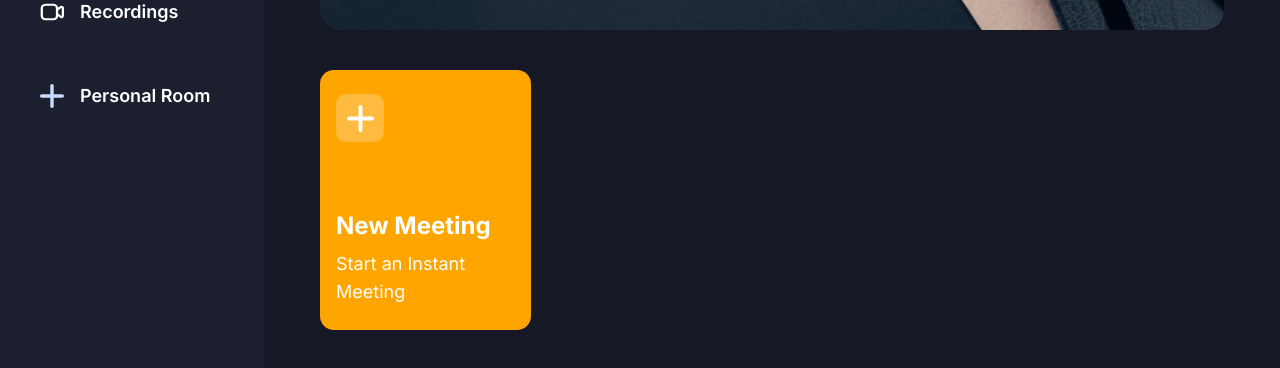
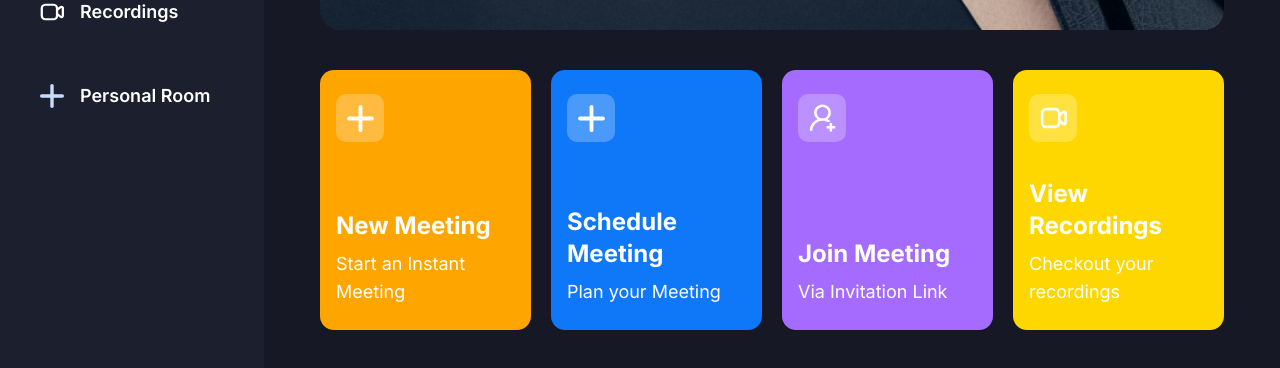
Before and after one commit to narasimha-1511/zoom-clone, a Next.js app: page / in a window 1280 px wide. Shown: the part 382-750 px from the top of the page. Built offline with nearby package versions, Linux system fonts and the light colour scheme; no server answers.

Commit message:
created home ux completly and looking great

```diff
--- a/components/HomeCard.tsx
+++ b/components/HomeCard.tsx
@@ -0,0 +1,36 @@
+import Image from "next/image";
+import React from "react";
+import { useRouter } from "next/router";
+
+interface HomeCardprops {
+  ImageSrc: string;
+  color: string;
+  title: string;
+  description: string;
+  handleClick?: () => void;
+}
+
+const HomeCard = ({
+  ImageSrc,
+  color,
+  title,
+  description,
+  handleClick,
+}: HomeCardprops) => {
+  return (
+    <div
+      onClick={handleClick}
+      className={`${color} px-4 py-6 flex flex-col justify-between w-full xl:max-w-[270px] min-h-[260px] rounded-[14px] cursor-pointer`}
+    >
+      <div className="flex-center glassmorphism size-12 rounded-[10px]">
+        <Image src={ImageSrc} width={27} height={27} alt="meeting" />
+      </div>
+      <div className="flex flex-col gap-2">
+        <h1 className="text-2xl font-bold"> {title}</h1>
+        <p className="text-lg font-normal">{description}</p>
+      </div>
+    </div>
+  );
+};
+
+export default HomeCard;
--- a/components/MeetingTypeList.tsx
+++ b/components/MeetingTypeList.tsx
@@ -1,27 +1,35 @@
 "use client";
-import Image from "next/image";
 import React from "react";
+import HomeCard from "./HomeCard";
 
 const MeetingTypeList = () => {
   return (
     <section className="grid grid-cols-1 gap-5 md:grid-cols-2 xl:grid-cols-4">
-      <div
-        onClick={() => {}}
-        className="bg-orange-1 px-4 py-6 flex flex-col justify-between w-full xl:max-w-[270px] min-h-[260px] rounded-[14px] cursor-pointer"
-      >
-        <div className="flex-center glassmorphism size-12 rounded-[10px]">
-          <Image
-            src="/icons/add-meeting.svg"
-            width={27}
-            height={27}
-            alt="meeting"
-          />
-        </div>
-        <div className="flex flex-col gap-2">
-          <h1 className="text-2xl font-bold"> New Meeting</h1>
-          <p className="text-lg font-normal">Start an Instant Meeting</p>
-        </div>
-      </div>
+      <HomeCard
+        ImageSrc="/icons/add-meeting.svg"
+        color="bg-orange-1"
+        title="New Meeting"
+        description="Start an Instant Meeting"
+      />
+      <HomeCard
+        ImageSrc="/icons/add-meeting.svg"
+        color="bg-blue-1"
+        title="Schedule Meeting"
+        description="Plan your Meeting"
+      />
+      <HomeCard
+        ImageSrc="/icons/join-meeting.svg"
+        color="bg-purple-1"
+        title="Join Meeting"
+        description="Via Invitation Link"
+      />
+      <HomeCard
+        ImageSrc="/icons/recordings.svg"
+        color="bg-yellow-1"
+        title="View Recordings"
+        description="Checkout your recordings"
+        // handleClick="/recordings"
+      />
     </section>
   );
 };
--- a/tailwind.config.ts
+++ b/tailwind.config.ts
@@ -28,6 +28,12 @@
         },
         sky: {
           1: "#C9DDFF",
+        },
+        purple: {
+          1: "#A56BFF",
+        },
+        yellow: {
+          1: "#FFD700",
         },
         orange: {
           1: "#FFA500",
```
